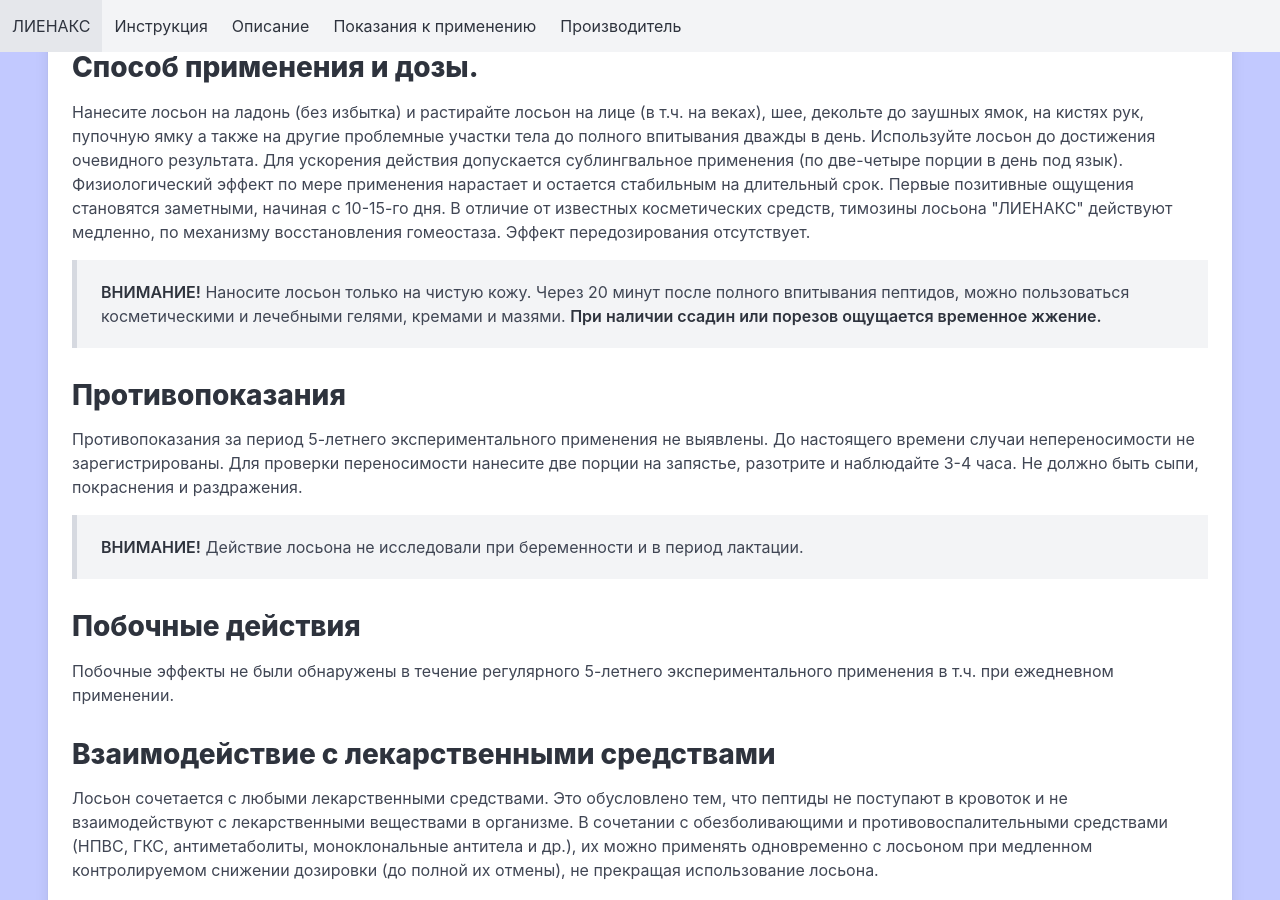
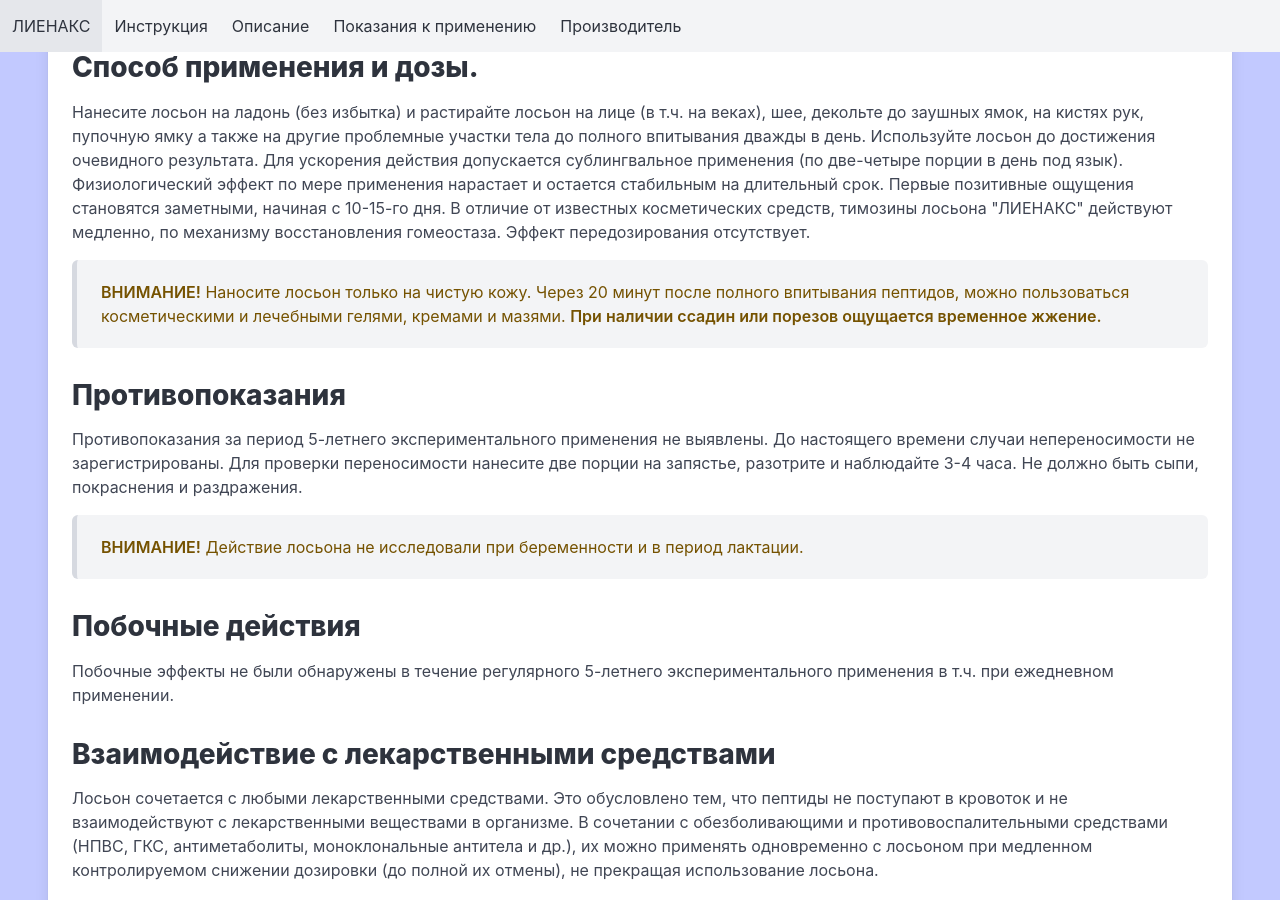
Before and after one commit to w3craft/lienax, a Jekyll site: the page built from index.html, in a window 1280 px wide and 900 px high, scrolled down 966 px. Built offline with Jekyll 4.4.1, drawn with Linux system fonts in a browser that asks for light colours.

Commit message:
Update index.html

```diff
--- a/index.html
+++ b/index.html
@@ -67,7 +67,7 @@
             нарастает и остается стабильным на длительный срок. Первые позитивные ощущения становятся заметными, начиная
             с 10-15-го дня. В отличие от известных косметических средств, тимозины лосьона "ЛИЕНАКС" действуют медленно,
             по механизму восстановления гомеостаза. Эффект передозирования отсутствует.
-          <blockquote>
+          <blockquote class="message is-warning">
             <strong>ВНИМАНИЕ!</strong> Наносите лосьон только на чистую кожу. Через 20 минут после полного впитывания
             пептидов, можно пользоваться косметическими и лечебными гелями, кремами и мазями. <strong>При наличии ссадин
               или порезов ощущается временное жжение.</strong>
@@ -79,7 +79,7 @@
             Противопоказания за период 5-летнего экспериментального применения не выявлены. До настоящего времени случаи
             непереносимости не зарегистрированы. Для проверки переносимости нанесите две порции на запястье, разотрите и
             наблюдайте 3-4 часа. Не должно быть сыпи, покраснения и раздражения.
-          <blockquote>
+          <blockquote class="message is-warning">
             <strong>ВНИМАНИЕ!</strong> Действие лосьона не исследовали при беременности и в период лактации.
           </blockquote>
           </p>
```
